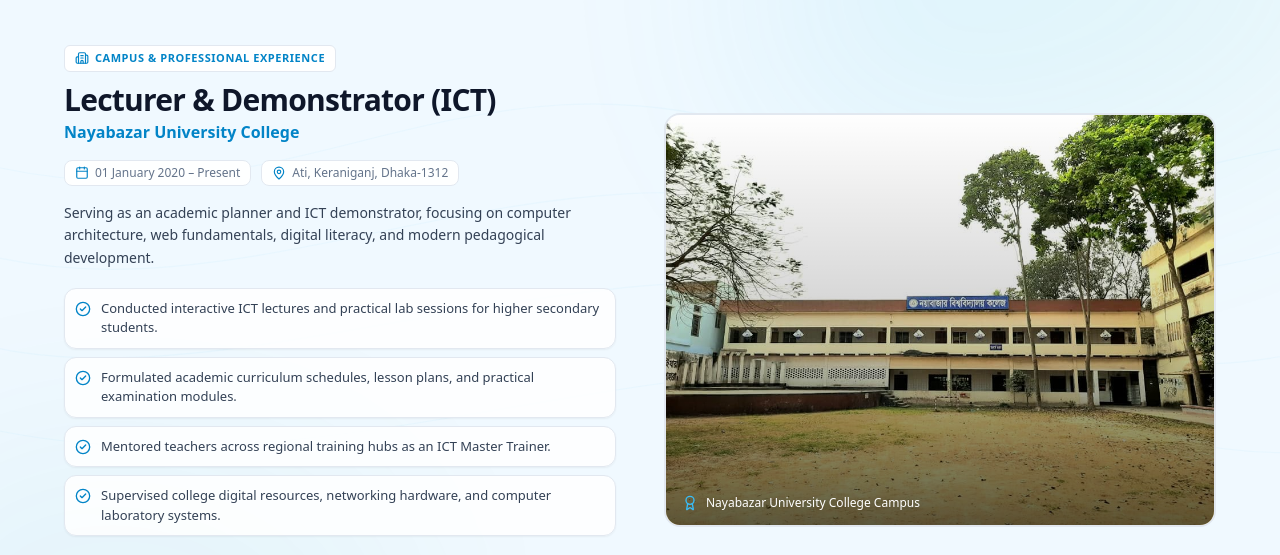
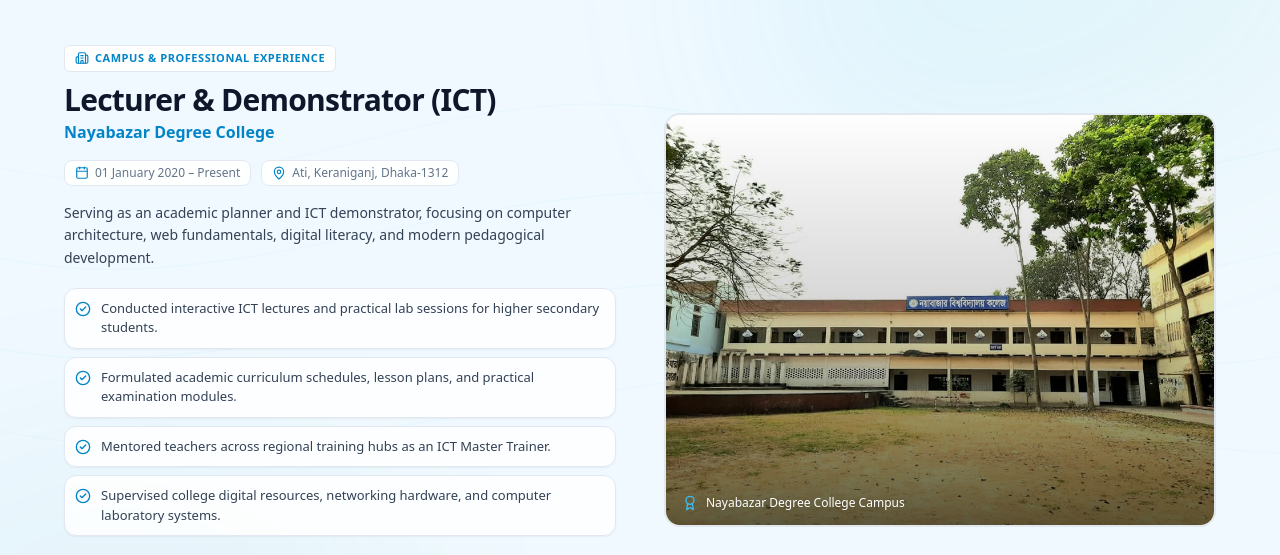
Before and after one commit to CodeByMonir/MdAshikurRahman, a Next.js app: page / in a window 1280 px wide. Shown: the part 800-1355 px from the top of the page. Built offline with nearby package versions, Linux system fonts and the light colour scheme.

Commit message:
updated the college name

```diff
--- a/src/Components/Home/CampusSection.jsx
+++ b/src/Components/Home/CampusSection.jsx
@@ -35,7 +35,7 @@
                     repeat: Infinity,
                     ease: 'easeInOut',
                 }}
-                className="pointer-events-none absolute -top-40 -right-20 w-[600px] h-[350px] rounded-full blur-[110px] opacity-40 select-none"
+                className="pointer-events-none absolute -top-40 -right-20 w-150 h-87.5 rounded-full blur-[110px] opacity-40 select-none"
                 style={{
                     background: 'linear-gradient(135deg, rgba(56, 189, 248, 0.25) 0%, rgba(74, 222, 128, 0.12) 100%)',
                 }}
@@ -52,7 +52,7 @@
                     repeat: Infinity,
                     ease: 'easeInOut',
                 }}
-                className="pointer-events-none absolute -bottom-32 -left-24 w-[500px] h-[350px] rounded-full blur-[100px] opacity-35 select-none"
+                className="pointer-events-none absolute -bottom-32 -left-24 w-125 h-87.5 rounded-full blur-[100px] opacity-35 select-none"
                 style={{
                     background: 'linear-gradient(45deg, rgba(2, 132, 199, 0.18) 0%, rgba(22, 163, 74, 0.08) 100%)',
                 }}
@@ -102,7 +102,7 @@
 
                         {/* Institution Subtitle */}
                         <p className="mt-0.5 text-sm sm:text-base font-semibold text-[#0284C7] dark:text-[#38BDF8]">
-                            Nayabazar University College
+                            Nayabazar Degree College
                         </p>
                     </div>
 
@@ -160,10 +160,10 @@
                     transition={{ duration: 0.8, ease: 'easeOut' }}
                     className="lg:col-span-6 flex justify-center order-1 lg:order-2"
                 >
-                    <div className="relative w-full max-w-lg lg:max-w-xl aspect-[4/3] rounded-2xl overflow-hidden border-2 border-[#E2E8F0] dark:border-[rgba(56,189,248,0.25)] shadow-card-light dark:shadow-card-dark group">
+                    <div className="relative w-full max-w-lg lg:max-w-xl aspect-4/3 rounded-2xl overflow-hidden border-2 border-[#E2E8F0] dark:border-[rgba(56,189,248,0.25)] shadow-card-light dark:shadow-card-dark group">
                         <Image
                             src="/university.jpg"
-                            alt="Nayabazar University College Campus"
+                            alt="Nayabazar Degree College Campus"
                             fill
                             sizes="(max-width: 1024px) 100vw, 550px"
                             priority
@@ -171,14 +171,14 @@
                         />
 
                         {/* Subtle Gradient Overlay on Hover */}
-                        <div className="absolute inset-0 bg-gradient-to-t from-black/75 via-black/20 to-transparent opacity-85" />
+                        <div className="absolute inset-0 bg-linear-to-t from-black/75 via-black/20 to-transparent opacity-85" />
 
                         {/* Bottom Photo Caption Tag */}
                         <div className="absolute bottom-3.5 left-4 right-4 flex items-center justify-between text-white">
                             <div className="flex items-center gap-2">
                                 <Award className="w-4 h-4 text-[#38BDF8]" />
                                 <span className="text-xs font-medium drop-shadow-sm">
-                                    Nayabazar University College Campus
+                                    Nayabazar Degree College Campus
                                 </span>
                             </div>
                         </div>
--- a/src/Components/Home/TeacherSection.jsx
+++ b/src/Components/Home/TeacherSection.jsx
@@ -87,7 +87,7 @@
                         repeat: Infinity,
                         ease: 'easeInOut',
                     }}
-                    className="absolute top-1/2 left-1/2 -translate-x-1/2 -translate-y-1/2 w-[350px] sm:w-[550px] lg:w-[750px] h-[350px] sm:h-[550px] lg:h-[750px] rounded-full blur-3xl opacity-40"
+                    className="absolute top-1/2 left-1/2 -translate-x-1/2 -translate-y-1/2 w-87.5 sm:w-137.5 lg:w-187.5 h-87.5 sm:h-137.5 lg:h-187.5 rounded-full blur-3xl opacity-40"
                     style={{
                         background:
                             'radial-gradient(circle, rgba(56, 189, 248, 0.2) 0%, rgba(74, 222, 128, 0.08) 55%, transparent 75%)',
@@ -173,7 +173,7 @@
                     transition={{ duration: 0.8, delay: 0.15, ease: 'easeOut' }}
                     className="w-full"
                 >
-                    <div className="relative w-full h-64 sm:h-80 md:h-[400px] rounded-2xl overflow-hidden border-2 border-[#E2E8F0] dark:border-[rgba(56,189,248,0.25)] shadow-card-light dark:shadow-card-dark group">
+                    <div className="relative w-full h-64 sm:h-80 md:h-100 rounded-2xl overflow-hidden border-2 border-[#E2E8F0] dark:border-[rgba(56,189,248,0.25)] shadow-card-light dark:shadow-card-dark group">
                         <Image
                             src="/teachers.jpg"
                             alt="Faculty and Educators Group Photo"
@@ -184,7 +184,7 @@
                         />
 
                         {/* Depth Gradients */}
-                        <div className="absolute inset-0 bg-gradient-to-t from-black/85 via-black/30 to-transparent" />
+                        <div className="absolute inset-0 bg-linear-to-t from-black/85 via-black/30 to-transparent" />
 
                         {/* Floating Badge */}
                         <div className="absolute top-4 right-4 inline-flex items-center gap-1.5 px-3 py-1 rounded-full text-xs font-semibold bg-black/40 backdrop-blur-md border border-white/20 text-white">
@@ -196,7 +196,7 @@
                         <div className="absolute bottom-4 sm:bottom-6 left-4 sm:left-6 right-4 sm:right-6 flex flex-col sm:flex-row items-start sm:items-center justify-between gap-3 text-white">
                             <div>
                                 <p className="text-[11px] uppercase tracking-wider font-semibold text-[#38BDF8]">
-                                    Nayabazar Degree College & Training Hubs
+                                    Nayabazar Degree College
                                 </p>
                                 <h3 className="text-base sm:text-xl font-bold drop-shadow-sm">
                                     Faculty Assembly & Teacher Development Workshops
```
